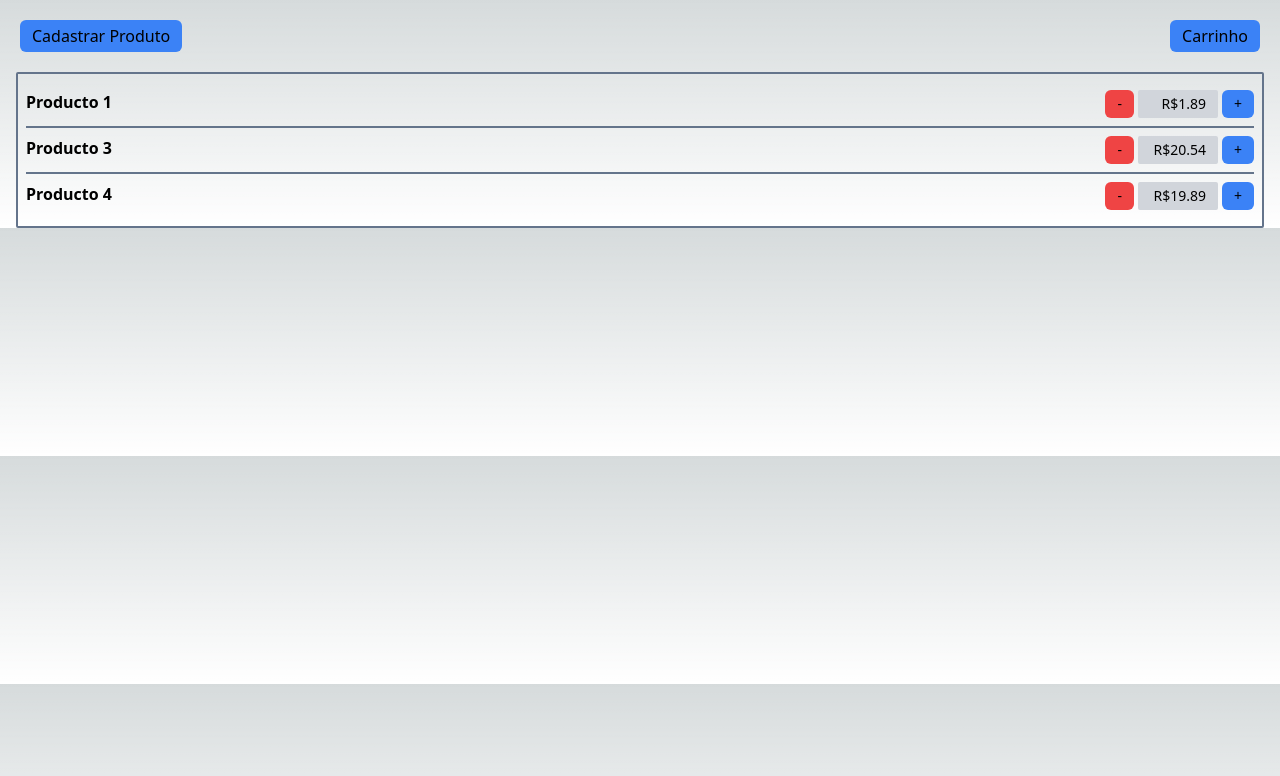
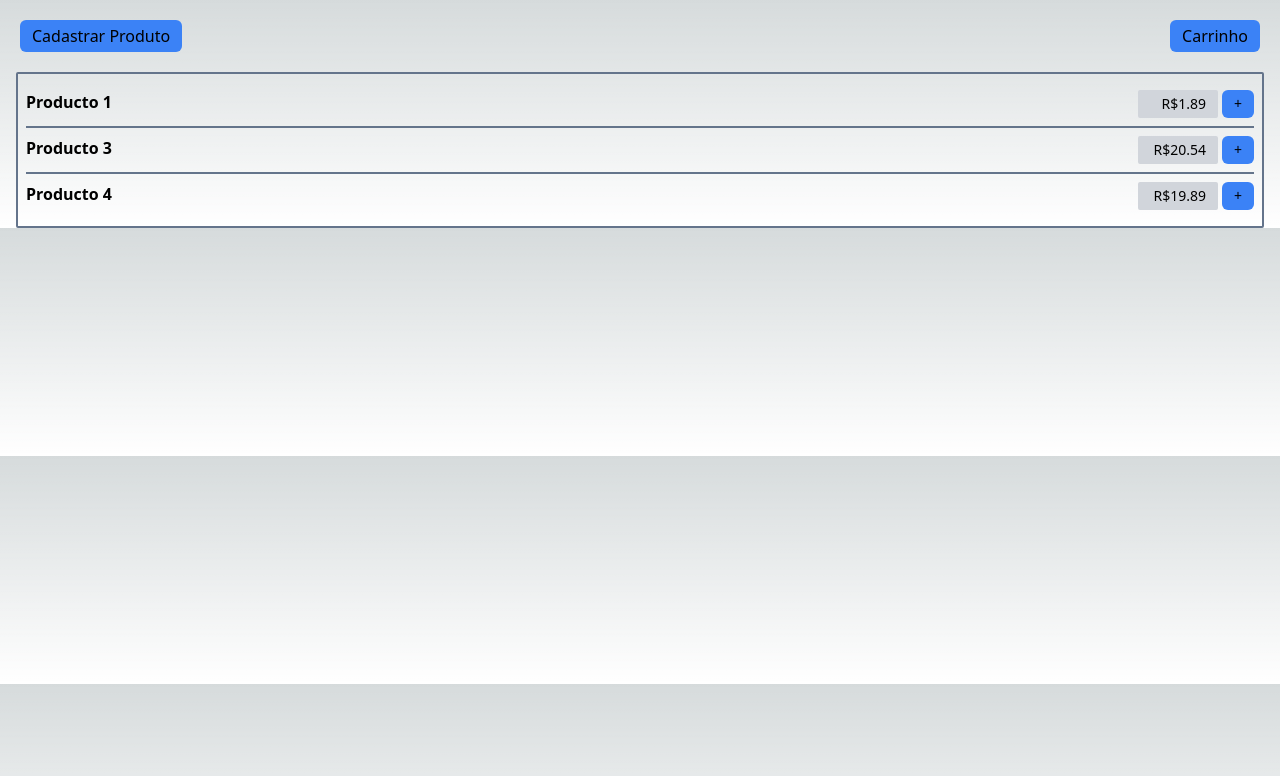
Before and after one commit to vinicius-assis/mission-challenge, a Next.js app: page / in a window 1280 px wide. Shown: the top 776 px of the page. Built offline with nearby package versions, Linux system fonts and the light colour scheme.

Commit message:
feat: add state to hide remove button

```diff
--- a/src/components/Molecules/ProductControl/ProductControl.tsx
+++ b/src/components/Molecules/ProductControl/ProductControl.tsx
@@ -1,10 +1,10 @@
 import Button from "@/components/Atoms/Button/Button"
 import ProductPriceLabel from "@/components/Atoms/ProductPriceLabel/ProductPriceLabel"
 
-const ProductControl = ({ price, disabledRemove }: IProductControl) => {
+const ProductControl = ({ price, disabledRemove, hiddenRemoveButton }: IProductControl) => {
   return (
     <div className="flex">
-      <Button disabled={disabledRemove} content="-" variant="danger" className="mr-1 text-sm font-medium text-right" />
+      {!hiddenRemoveButton && <Button disabled={disabledRemove} content="-" variant="danger" className="mr-1 text-sm font-medium text-right" />}
       <ProductPriceLabel price={price} />
       <Button content="+" className="text-sm font-medium text-right" />
     </div>
--- a/src/components/Molecules/ProductItem/ProductItem.tsx
+++ b/src/components/Molecules/ProductItem/ProductItem.tsx
@@ -1,6 +1,6 @@
 import ProductControl from "../ProductControl/ProductControl"
 
-const ProductItem = ({ title, price, quantity,  className }:IProductItem) => {
+const ProductItem = ({ title, price, quantity,  className, hiddenRemoveButton }:IProductItem) => {
   const itemPrice = (quantity ? (Number(price) * quantity).toFixed(2) : price) as number
   return (
     <li className={`flex justify-between py-2 ${className}`}>
@@ -8,7 +8,7 @@ const ProductItem = ({ title, price, quantity,  className }:IProductItem) => {
         {!!quantity && <p className="mr-2 italic">{quantity}x</p>}
         <h4 className="text-base font-semibold">{title}</h4>
       </div>
-        <ProductControl price={itemPrice} />
+        <ProductControl price={itemPrice} hiddenRemoveButton={hiddenRemoveButton} />
     </li>
   )
 }
--- a/src/components/Organisms/ProductList/ProductList.tsx
+++ b/src/components/Organisms/ProductList/ProductList.tsx
@@ -19,6 +19,7 @@ const ProductList = ({ data }: IProductList) => {
             key={id}
             title={productName}
             price={price}
+            hiddenRemoveButton
             {...(!lastItem ? { className: 'border-b-2 border-solid border-slate-500' } : {})}
             />
         )}
--- a/src/protocols/product-control.d.ts
+++ b/src/protocols/product-control.d.ts
@@ -1,4 +1,5 @@
 interface IProductControl {
   price: number
   disabledRemove?: boolean
+  hiddenRemoveButton?: boolean
 }
--- a/src/protocols/product-item.d.ts
+++ b/src/protocols/product-item.d.ts
@@ -3,4 +3,5 @@ interface IProductItem {
   price: number
   className?: string
   quantity?: number
+  hiddenRemoveButton?: boolean
 }
```
